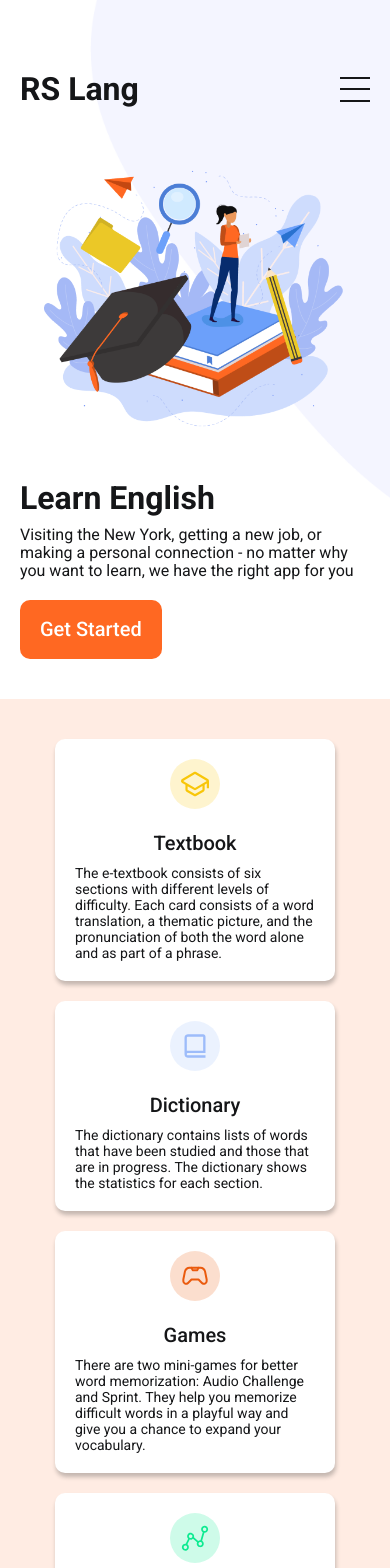
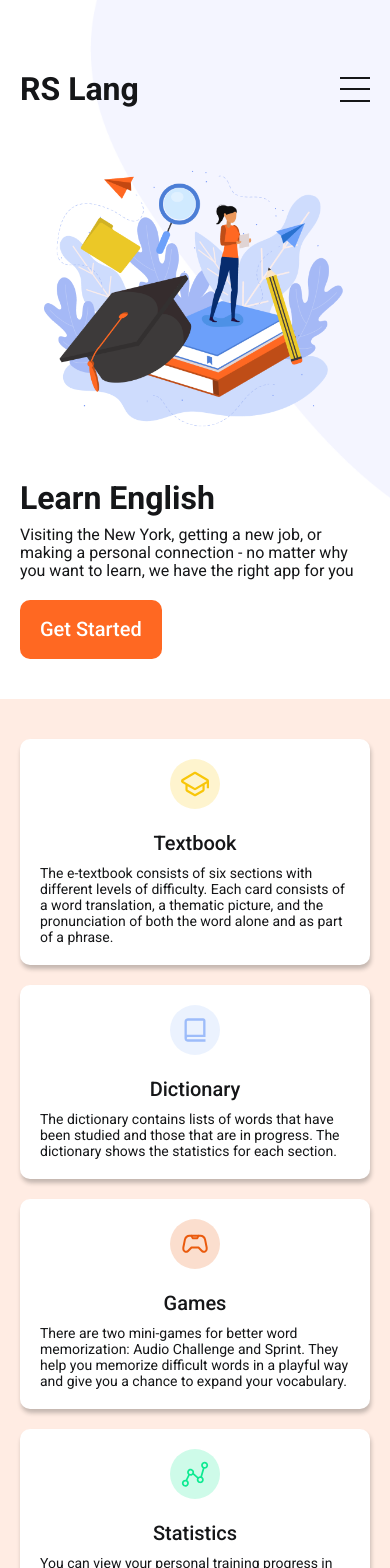
Before and after one commit to Lebedev-023046/rslang, a React (Create React App) app in the folder rs-lang/: page / in a window 390 px wide. Shown: the top 1568 px of the page. Built offline with nearby package versions, Linux system fonts and the light colour scheme; a web font is replaced by a local one.

Commit message:
feat: change adaptive for Sticker

```diff
--- a/rs-lang/src/components/molecules/Sticker/Sticker.css
+++ b/rs-lang/src/components/molecules/Sticker/Sticker.css
@@ -1,7 +1,9 @@
 .sticker {
   display: flex;
   padding: 2rem;
+
   max-width: 28rem;
+  width: 100%;
 
   flex-direction: column;
   gap: 2rem;
@@ -19,6 +21,9 @@
 }
 
 @media (max-width: 636px) {
+  .sticker {
+    max-width: 37rem;
+  }
   .sticker__icon,
   .sticker__heading {
     text-align: center;
```
